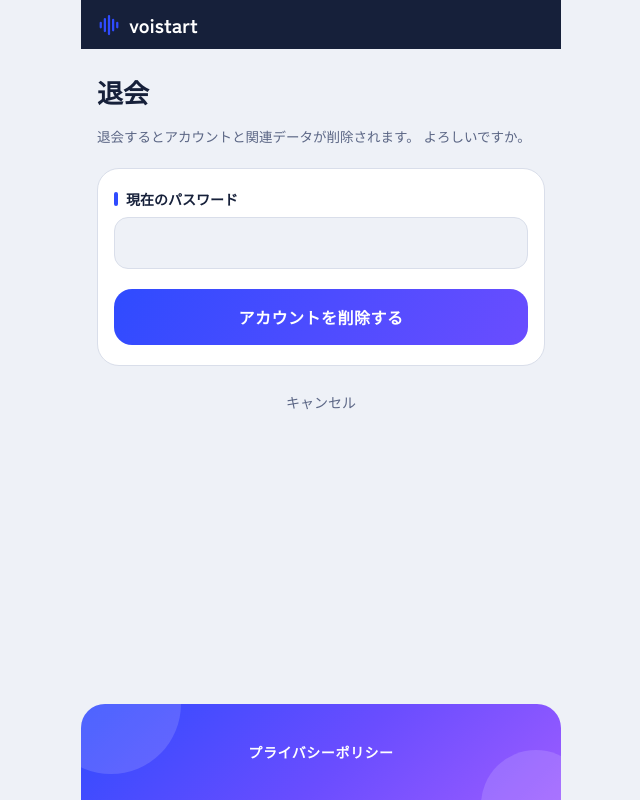
After one commit to JHenryG1201/voi_start, a Django app: page /accounts/withdraw in a window 1280 px wide. The commit adds this page. Shown: the whole page, without its empty margins (319-959 px from the left). Run offline with Django 5.2, Linux system fonts and the light colour scheme; the visitor is signed in with stand-in values (Sample User, id 1).

Commit message:
Added: Account Deletion

```diff
--- a/accounts/forms.py
+++ b/accounts/forms.py
@@ -6,6 +6,7 @@ from .models import Account
 
 
 class AccountCreationForm(UserCreationForm):
+
     user_type = forms.ChoiceField(
         label="利用者を選択してください",
         choices=(
@@ -63,7 +64,6 @@ class AccountCreationForm(UserCreationForm):
 
 
 class AccountAuthenticationForm(AuthenticationForm):
-
     error_messages = {
         "invalid_login": (
             "ユーザー名、パスワード、または利用者の種類が正しくありません。"
@@ -94,7 +94,7 @@ class AccountAuthenticationForm(AuthenticationForm):
             None,
         )
         if matching_user and matching_user.account_type != selected_type:
-            raise ValidationError("ユーザー名、パスワード、または利用者の種類が正しくありません。")
+            raise ValidationError('ユーザー名、パスワード、または利用者の種類が正しくありません。')
         user = (
             Account.objects
             .filter(username=username, account_type=selected_type)
@@ -110,3 +110,20 @@ class AccountAuthenticationForm(AuthenticationForm):
         self.confirm_login_allowed(user)
         self.user_cache = user
         return cleaned_data
+
+
+class AccountDeletionForm(forms.Form):
+    password = forms.CharField(
+        label='現在のパスワード',
+        widget=forms.PasswordInput,
+    )
+
+    def __init__(self, user, *args, **kwargs):
+        super().__init__(*args, **kwargs)
+        self.user = user
+
+    def clean_password(self):
+        password = self.cleaned_data['password']
+        if not self.user.check_password(password):
+            raise forms.ValidationError('パスワードが正しくありません。')
+        return password
--- a/accounts/urls.py
+++ b/accounts/urls.py
@@ -6,6 +6,8 @@ from . import views
 urlpatterns = [
     path('register', views.RegisterView.as_view(), name='register',),
     path('register_scuccess', views.RegisterSuccessView.as_view(), name='register_success',),
-    path('login', views.AccountLoginView.as_view(), name='login'),
-    path('logout', LogoutView.as_view(next_page='homepage'), name='logout'),
+    path('login', views.AccountLoginView.as_view(), name='login',),
+    path('logout', LogoutView.as_view(next_page='homepage'), name='logout',),
+    path('withdraw', views.AccountDeletionView.as_view(), name='account_delete',),
+    path('withdraw_success', views.AccountDeletionSuccessView.as_view(), name='account_delete_success',),
 ]
--- a/accounts/views.py
+++ b/accounts/views.py
@@ -1,8 +1,14 @@
+from django.contrib.auth import logout
+from django.contrib.auth.mixins import LoginRequiredMixin
 from django.contrib.auth.views import LoginView
 from django.urls import reverse, reverse_lazy
-from django.views.generic import CreateView, TemplateView
+from django.views.generic import CreateView, FormView, TemplateView
 
-from .forms import AccountAuthenticationForm, AccountCreationForm
+from .forms import (
+    AccountAuthenticationForm,
+    AccountCreationForm,
+    AccountDeletionForm,
+)
 from .models import AccountType
 
 # Create your views here.
@@ -24,3 +30,23 @@ class AccountLoginView(LoginView):
 
 class RegisterSuccessView(TemplateView):
     template_name = 'common/register_success.html'
+
+
+class AccountDeletionView(LoginRequiredMixin, FormView):
+    template_name = 'common/account_delete.html'
+    form_class = AccountDeletionForm
+    success_url = reverse_lazy('account_delete_success')
+
+    def get_form_kwargs(self):
+        kwargs = super().get_form_kwargs()
+        kwargs['user'] = self.request.user
+        return kwargs
+
+    def form_valid(self, form):
+        account = self.request.user
+        logout(self.request)
+        account.delete()
+        return super().form_valid(form)
+
+class AccountDeletionSuccessView(TemplateView):
+    template_name = 'common/account_delete_success.html'
--- a/static/css/home_trainer.css
+++ b/static/css/home_trainer.css
@@ -83,8 +83,7 @@ footer a:focus-visible{outline:3px solid #fff;outline-offset:2px}
 .scrim{position:fixed;inset:0;background:rgba(10,14,28,.45);opacity:0;pointer-events:none;transition:opacity .2s;z-index:20}
 .drawer{position:fixed;top:0;right:0;bottom:0;width:min(78%,320px);background:var(--surface);z-index:30;transform:translateX(100%);transition:transform .22s ease;padding:calc(env(safe-area-inset-top,0px) + 16px) 12px 24px;display:flex;flex-direction:column;gap:2px}
 .drawer a,.drawer-link{padding:14px 12px;border-radius:12px;color:var(--ink);text-decoration:none;font-size:15px;font-weight:500}
-.drawer-link{background:none;border:0;font-family:inherit;text-align:left;width:100%;cursor:pointer;margin-bottom: 14px;}
-.drawer a:active{background:var(--bg)}
+.drawer-link{background:none;border:0;font-family:inherit;text-align:left;width:100%;cursor:pointer;}
 .drawer-link:active{background:var(--bg)}
 body.open .scrim{opacity:1;pointer-events:auto}
 body.open .drawer{transform:none}
--- /dev/null
+++ b/static/css/withdraw.css
@@ -0,0 +1,194 @@
+.withdraw {
+    display: flex;
+    flex-direction: column;
+    gap: 6px;
+    padding: 4px 0 8px;
+}
+
+/* Page title */
+.withdraw h1 {
+    margin: 0;
+    font-size: 26px;
+    font-weight: 700;
+    color: var(--ink);
+}
+
+/* Warning description */
+.withdraw-lead {
+    margin: 8px 0 14px;
+    font-size: 13.5px;
+    color: var(--muted);
+    line-height: 1.8;
+}
+
+/* Form card */
+.withdraw-form {
+    display: flex;
+    flex-direction: column;
+    gap: 18px;
+    margin: 0;
+    padding: 20px 16px;
+    background: var(--surface);
+    border: 1px solid var(--line);
+    border-radius: 22px;
+}
+
+/* Password field */
+.withdraw-field {
+    display: flex;
+    flex-direction: column;
+    min-width: 0;
+}
+
+.withdraw-label {
+    display: flex;
+    align-items: center;
+    gap: 8px;
+    margin: 0 0 8px;
+    padding: 0;
+    font-size: 14px;
+    font-weight: 700;
+    color: var(--ink);
+}
+
+.withdraw-label::before {
+    content: "";
+    width: 4px;
+    height: 14px;
+    flex: 0 0 4px;
+    border-radius: 2px;
+    background: var(--brand);
+}
+
+/* Input */
+.withdraw-input {
+    width: 100%;
+    min-height: 52px;
+    padding: 0 14px;
+    border: 1.5px solid var(--line);
+    border-radius: 14px;
+    background: var(--bg);
+    color: var(--ink);
+    font-family: inherit;
+    font-size: 16px;
+    transition: border-color .2s, box-shadow .2s;
+}
+
+.withdraw-input::placeholder {
+    color: var(--muted);
+    opacity: .7;
+}
+
+.withdraw-input:focus {
+    outline: none;
+    border-color: var(--brand);
+    box-shadow: 0 0 0 3px var(--glow);
+}
+
+/* Django validation errors */
+.withdraw .errorlist {
+    margin: 7px 0 0;
+    padding-left: 18px;
+    color: #dc3545;
+    font-size: 12.5px;
+    line-height: 1.6;
+}
+
+.withdraw-errors {
+    padding: 12px 14px;
+    border: 1px solid #f2b8bd;
+    border-radius: 14px;
+    background: #fff0f1;
+    color: #b42332;
+    font-size: 13px;
+    line-height: 1.6;
+}
+
+.withdraw-errors ul {
+    margin: 0;
+    padding-left: 18px;
+}
+
+/* Delete account button */
+.withdraw-submit {
+    width: 100%;
+    min-height: 56px;
+    margin-top: 2px;
+    padding: 12px 16px;
+    border: 0;
+    border-radius: 18px;
+    background: linear-gradient(
+        120deg,
+        var(--brand),
+        var(--brand-2)
+    );
+    color: var(--on-brand);
+    font-family: inherit;
+    font-size: 16px;
+    font-weight: 700;
+    letter-spacing: .03em;
+    cursor: pointer;
+    transition: transform .12s ease, box-shadow .12s ease;
+}
+
+.withdraw-submit:hover {
+    box-shadow: 0 6px 18px var(--glow);
+}
+
+.withdraw-submit:active {
+    transform: scale(.97);
+}
+
+.withdraw-submit:focus-visible {
+    outline: 3px solid var(--brand);
+    outline-offset: 3px;
+}
+
+/* Cancel link */
+.withdraw-back {
+    display: flex;
+    align-items: center;
+    justify-content: center;
+    gap: 4px;
+    min-height: 44px;
+    margin-top: 8px;
+    padding: 12px;
+    border-radius: 12px;
+    color: var(--muted);
+    font-size: 14px;
+    font-weight: 500;
+    text-decoration: none;
+}
+
+.withdraw-back:hover {
+    color: var(--brand);
+    background: var(--soft);
+}
+
+.withdraw-back:focus-visible {
+    outline: 3px solid var(--brand);
+    outline-offset: 2px;
+}
+
+/* Mobile */
+@media (max-width: 360px) {
+    .withdraw h1 {
+        font-size: 24px;
+    }
+
+    .withdraw-form {
+        padding: 18px 14px;
+    }
+
+    .withdraw-submit {
+        font-size: 15px;
+    }
+}
+
+/* Accessibility */
+@media (prefers-reduced-motion: reduce) {
+    .withdraw-input,
+    .withdraw-submit {
+        transition: none;
+    }
+}
--- a/templates/base.html
+++ b/templates/base.html
@@ -63,8 +63,7 @@
     {% csrf_token %}
     <button type="submit" class="drawer-link">ログアウト</button>
   </form>
-  <form action="{% url 'logout' %}" method="post" onsubmit="return confirm('ログアウトしてもよろしいでしょうか');">
-  <a href="/withdraw">退会</a>
+  <a href="{% url 'account_delete' %}">退会</a>
 </nav>
 
 <script>
--- /dev/null
+++ b/templates/common/account_delete.html
@@ -0,0 +1,57 @@
+{% extends "base.html" %}
+{% load static %}
+
+{% block title %}退会{% endblock %}
+
+{% block head %}
+<link rel="stylesheet" href="{% static 'css/withdraw.css' %}">
+{% endblock %}
+
+{% block content %}
+<section class="withdraw">
+
+    <h1>退会</h1>
+
+    <p class="withdraw-lead">
+        退会するとアカウントと関連データが削除されます。
+        よろしいですか。
+    </p>
+
+    <form method="post" class="withdraw-form">
+        {% csrf_token %}
+
+        {% if form.non_field_errors %}
+            <div class="withdraw-errors">
+                {{ form.non_field_errors }}
+            </div>
+        {% endif %}
+
+        <div class="withdraw-field">
+            <label for="{{ form.password.id_for_label }}"
+                   class="withdraw-label">
+                {{ form.password.label }}
+            </label>
+
+            <input
+                type="password"
+                name="{{ form.password.html_name }}"
+                id="{{ form.password.id_for_label }}"
+                class="withdraw-input"
+                autocomplete="current-password"
+                required
+            >
+
+            {{ form.password.errors }}
+        </div>
+
+        <button type="submit" class="withdraw-submit">
+            アカウントを削除する
+        </button>
+    </form>
+
+    <a href="javascript:history.back()" class="withdraw-back">
+        キャンセル
+    </a>
+
+</section>
+{% endblock %}
```
Also changed, not shown: templates/common/account_delete_success.html (added, +26 -0 lines), voi_start_app/tests.py (+205 -11 lines).
